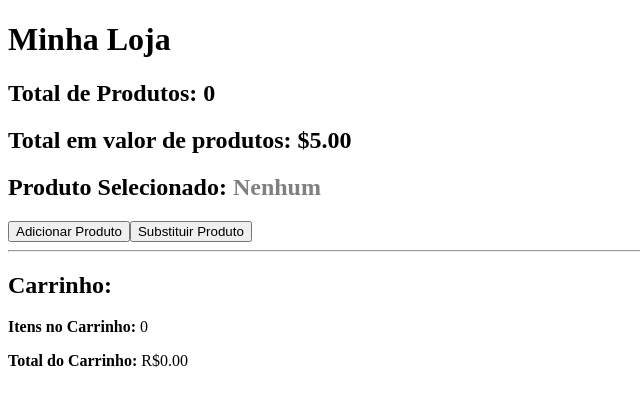
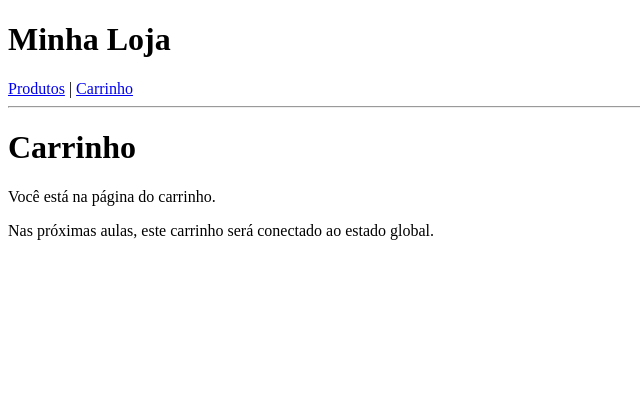
Before and after one commit to MathOak/Cursos-Angular-Autonomia-e-Renda, an Angular app: page /carrinho in a window 1280 px wide. Before the commit this address led to /. Shown: the top 406 px of the page, without its empty margins (0-640 px from the left). Built offline with nearby package versions, Linux system fonts and the light colour scheme.

Commit message:
Feat: Adição de routers

```diff
--- a/src/app/app.html
+++ b/src/app/app.html
@@ -1,2 +1,10 @@
 <h1>Minha Loja</h1>
-<app-lista-produtos></app-lista-produtos>
+
+<nav>
+  <a routerLink="">Produtos</a> |
+  <a routerLink="carrinho">Carrinho</a>
+</nav>
+
+<hr>
+
+<router-outlet></router-outlet>
--- a/src/app/app.routes.ts
+++ b/src/app/app.routes.ts
@@ -1,3 +1,14 @@
 import { Routes } from '@angular/router';
+import { ListaProdutos } from './features/produtos/lista-produtos/lista-produtos';
+import { Carrinho } from './features/carrinho/carrinho/carrinho';
 
-export const routes: Routes = [];
+export const routes: Routes = [
+    {
+        path: '',
+        component: ListaProdutos
+    },
+    {
+        path:'carrinho',
+        component: Carrinho
+    }
+];
--- a/src/app/app.ts
+++ b/src/app/app.ts
@@ -1,9 +1,10 @@
 import { Component, signal } from '@angular/core';
 import { ListaProdutos } from './features/produtos/lista-produtos/lista-produtos';
+import { RouterLink, RouterOutlet } from '@angular/router';
 
 @Component({
   selector: 'app-root',
-  imports: [ListaProdutos],
+  imports: [ListaProdutos, RouterOutlet, RouterLink],
   templateUrl: './app.html',
   styleUrl: './app.css'
 })
--- /dev/null
+++ b/src/app/features/carrinho/carrinho/carrinho.html
@@ -0,0 +1,3 @@
+<h1>Carrinho</h1>
+<p>Você está na página do carrinho.</p>
+<p>Nas próximas aulas, este carrinho será conectado ao estado global.</p>
--- /dev/null
+++ b/src/app/features/carrinho/carrinho/carrinho.ts
@@ -0,0 +1,16 @@
+import { Component, computed, signal } from '@angular/core';
+
+@Component({
+  selector: 'app-carrinho',
+  imports: [],
+  templateUrl: './carrinho.html',
+  styleUrl: './carrinho.css',
+})
+export class Carrinho {
+/*   carrinho = signal<{ nome: string; preco: number }[]>([]);
+  quantidadeCarrinho = computed(() => this.carrinho().length);
+  totalCarrinho = computed(() => this.carrinho().reduce((total, item) => total + item.preco, 0));
+  adicionarAoCarrinho(produto: { nome: string; preco: number }) {
+    this.carrinho.update((listaCarrinhoAtual) => [...listaCarrinhoAtual, produto]);
+  } */
+}
--- a/src/app/features/produtos/lista-produtos/lista-produtos.ts
+++ b/src/app/features/produtos/lista-produtos/lista-produtos.ts
@@ -21,17 +21,12 @@
     });
   }
   produtos = signal<{ nome: string; preco: number }[]>([]);
-  carrinho = signal<{ nome: string; preco: number }[]>([]);
   produtoSelecionado = signal<string | null>(null);
 
   totalProdutos = computed(() => this.produtos().length);
   valorTotal = computed(() => {
     return this.produtos().reduce((total, item) => total + item.preco, 5);
   });
-  quantidadeCarrinho = computed(() => this.carrinho().length);
-  totalCarrinho = computed(()=>
-    this.carrinho().reduce((total, item)=>total + item.preco, 0)
-)
 
   produtosNovos = [
     { nome: 'notebook', preco: 3500 },
@@ -73,9 +68,6 @@
       /* Caso contrario, não faço nada */
     }
   }
-  adicionarAoCarrinho(produto: { nome: string; preco: number }) {
-    this.carrinho.update((listaCarrinhoAtual) => [...listaCarrinhoAtual, produto]);
-  }
 
   exibirProduto(nome: string) {
     this.produtoSelecionado.set(nome);
@@ -103,4 +95,11 @@
     /* Altera a lista antiga de produtos, com a nova lista */
     this.produtos.set(novaLista);
   }
+
+  carrinho = signal<{ nome: string; preco: number }[]>([]);
+  quantidadeCarrinho = computed(() => this.carrinho().length);
+  totalCarrinho = computed(() => this.carrinho().reduce((total, item) => total + item.preco, 0));
+  adicionarAoCarrinho(produto: { nome: string; preco: number }) {
+    this.carrinho.update((listaCarrinhoAtual) => [...listaCarrinhoAtual, produto]);
+  }
 }
```
Also changed, not shown: src/app/features/carrinho/carrinho/carrinho.css (added), 1 other file (tests, documents, lock files or other folders).
